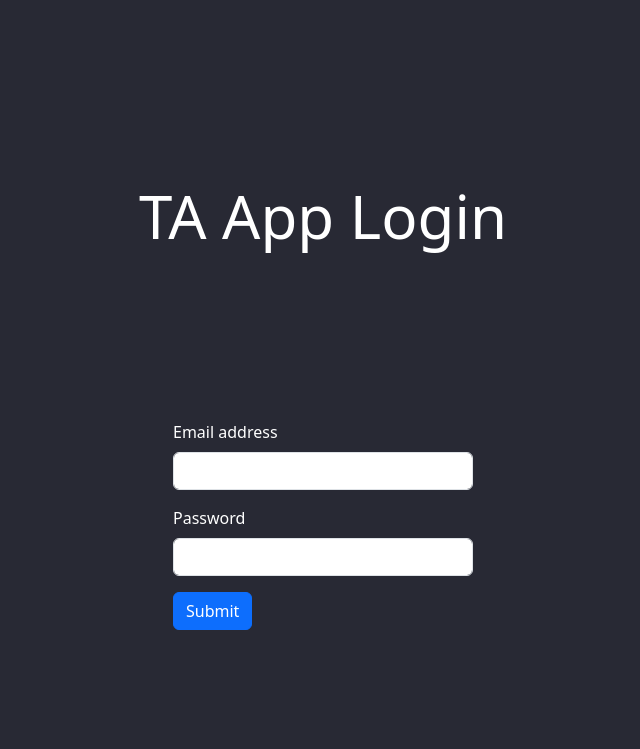
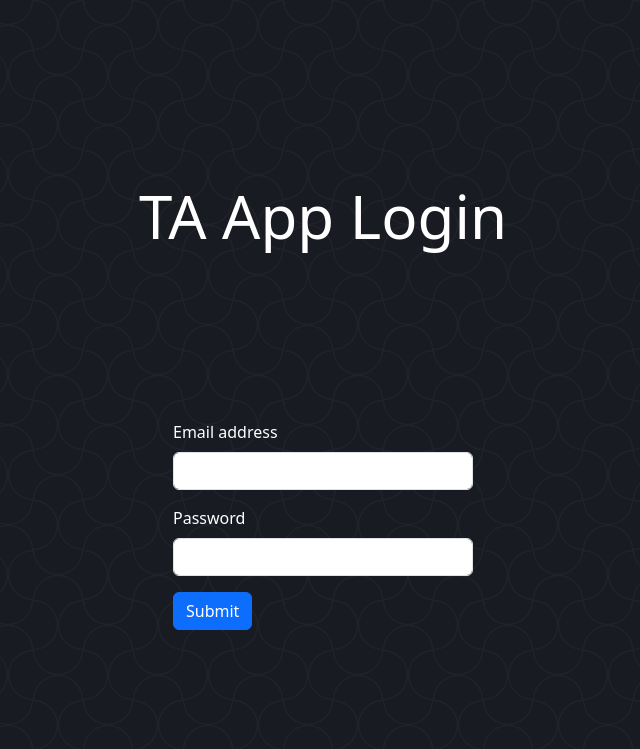
Before and after one commit to CAndreas7/DjangoUntrained, a Django app: page / in a window 1280 px wide. Shown: the top 749 px of the page, without its empty margins (317-957 px from the left). Run offline with Django 4.2, Linux system fonts and the light colour scheme; some libraries are stand-ins or nearby versions.

Commit message:
very cool background

```diff
--- a/templates/base.html
+++ b/templates/base.html
@@ -19,8 +19,21 @@
 
 <style>
     body{
-        background-color: #282934;
+        {#background-color: #282934;#}
         color: white !important;
+        --s: 50px;
+        --c: #191b22;
+        --_s: calc(2*var(--s)) calc(2*var(--s));
+        --_g: 35.36% 35.36% at;
+        --_c: #0000 66%,#20222a 68% 70%,#0000 72%;
+        background:
+            radial-gradient(var(--_g) 100% 25%,var(--_c)) var(--s) var(--s)/var(--_s),
+            radial-gradient(var(--_g) 0 75%,var(--_c)) var(--s) var(--s)/var(--_s),
+            radial-gradient(var(--_g) 100% 25%,var(--_c)) 0 0/var(--_s),
+            radial-gradient(var(--_g) 0 75%,var(--_c)) 0 0/var(--_s),
+            repeating-conic-gradient(var(--c) 0 25%,#0000 0 50%) 0 0/var(--_s),
+            radial-gradient(var(--_c)) 0 calc(var(--s)/2)/var(--s) var(--s) var(--c);
+        background-attachment: fixed;
     }
 </style>
 
```
Also changed, not shown: templates/basePages.html (+14 -1 lines), db.sqlite3.
